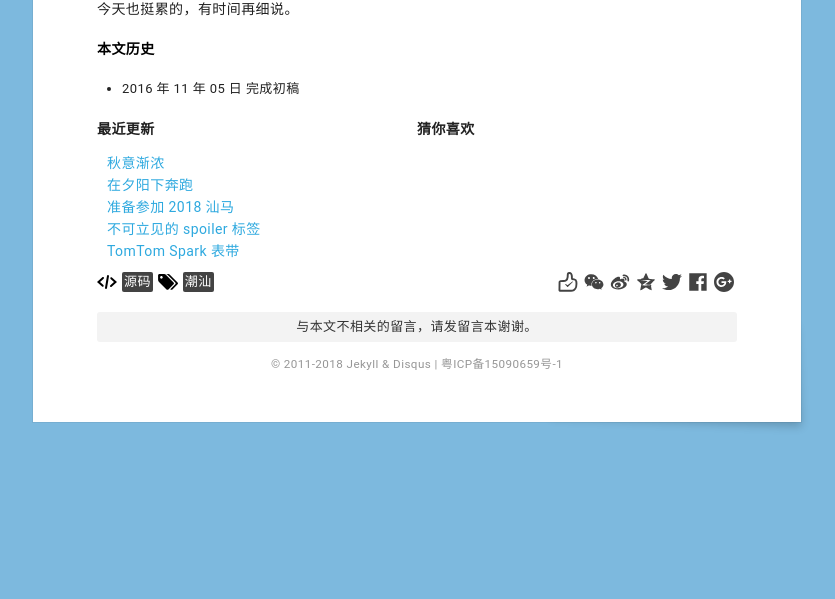
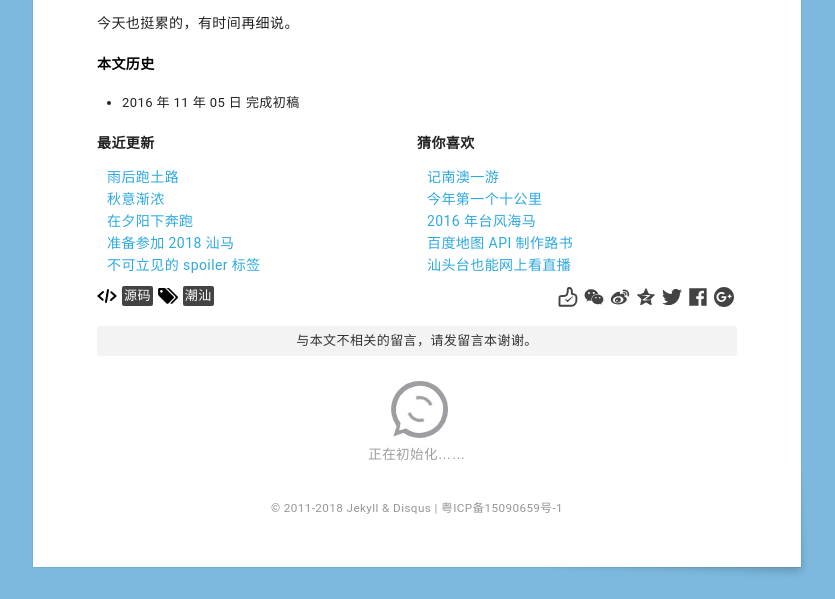
Before and after one commit to fooleap/fooleap.github.io, a Jekyll site: the page built from _posts/2016-11-05-happy-birthday-to-great-grandmother.md, in a window 1280 px wide. Shown: the part 648-1247 px from the top of the page, without its empty margins (223-1058 px from the left). Built offline with Jekyll 4.4.1, drawn with Linux system fonts in a browser that asks for light colours; emoji names are drawn with the system emoji font; some web fonts are replaced; comment, search, counter and statistics services are not loaded; before the commit the page ends 1102 px from its top, so only the background shows below that; some of the changed lines change nothing that is shown; some of the changed text lies outside the part shown; grey boxes are pictures that could not be loaded.

Commit message:
雨后跑土路

```diff
--- a/_includes/head.html
+++ b/_includes/head.html
@@ -32,7 +32,7 @@
                 tongji: '{{ site.tongji }}',
                 analytics: '{{ site.analytics }}',
                 forum: '{{ site.nickname }}',
-                title: '{{ site.title }}'
+                title: "{{ site.title }}"
             },
             page = {
                 layout: '{{ page.layout }}',
--- /dev/null
+++ b/_posts/2018-11-09-running-on-dirt-road-after-the-rain.md
@@ -0,0 +1,96 @@
+---
+layout: post
+title: 雨后跑土路
+date: 2018-11-09 05:22:48+0800
+category: life
+thumb: IMG_PATH/running-on-dirt-road-after-the-rain-05.jpg
+wechat: https://mp.weixin.qq.com/s/Q7wLWM1NoQ6ews47ZakpKQ
+tags: [跑步, 土路]
+---
+
+上次的台风雨跑歇三天，早起也没那么积极。雨后的第一次跑在上周日，无意中跑了一小段土路，或者说是泥路，真是找虐。
+
+记一下流水账，按照惯例先上跑步轨迹：
+
+{% include media.html type="iframe" src="/running-map.html?id=3368c940cf54920d3c9ecc9201f825c5c4fb4f035b53419bcf3c9471839e83c8" %}
+
+那天目的地是跑往南份那边的堤顶折返，原打算在海后桥头拐向南湾。到海后桥头看前面貌似在铺路，就跑到上去看看。海后西宁路在铺路的两边，电线杆右边之前是排水沟，换成排水管道并整条路重新铺上水泥。
+
+![海后西宁路在铺路肩][p1]
+
+看完铺路拐进海后村里去了，心想直接往南跑向南湾。之前也跑过不少次海后，但很少自北往南跑。这次发现海后老厝区里面，像下面这样小巷子挺多的，潮汕应该叫做“胶廊仔”（并不知道正字），这是东西方向的。
+
+![海后的小巷子][p2]
+
+忽然看到一小菜园，感觉很舒服，拍下。
+
+![小菜园][p3]
+
+跑出海后，就没有再绕，直接跑向南湾村的自留地，可是那边现在没铺水泥，到处都是土路。南北向的路偏小，积水较严重还没干，跑过一段之后看前面水太多，就先往西跑一段，再往南跑。
+
+![南湾自留地（向西）][p4]
+
+![南湾自留地（向南）][p5]
+
+比较泥泞的路段没有拍下，经过想着快点远离这个路段。跑泥路真的是找虐，问题不在于会溅水，而在于路本身会变成很滑，得小心翼翼经过。
+
+![南湾自留地（向东）][p6]
+
+突然想起 9 月份和朋友跑过一段泥路，以及 5 月份自己被粘一鞋的泥。
+
+![9 月份跑的泥路][p7]
+
+![5 月份跑的粘一鞋的泥][p8]
+
+言归正传，穿过南湾自留地来到南湾的菜园，跑南湾通往南份的小路，路边风景还不错。
+
+![路边蓝色牵牛花][p9]
+
+![小路拐弯处][p10]
+
+到达南份，南份是湾头最小的村子，人口不到 1 千。几乎挨着金鸿路，离海边较近，且居民区与湾头其他村子不连一起。
+
+![南份][p11]
+
+到达堤顶，这边的土路不泥泞，真好。
+
+![南份附近堤顶][p12]
+
+可以直接看到南澳岛和凤屿，前面就是韩江出海口，这里沿着河堤还有 5 公里才到海边，看到的河对岸的房子是北港。
+
+南份附近好多养殖的池塘，看到一个四周全是鸟，白鹭吗？
+
+![四周都是鸟的池塘][p13]
+
+也不知道是不是我惊扰了它们，一时间全都飞起来，到其他池塘了。
+
+![正在飞起来的鸟群][p14]
+
+![飞起来的鸟群][p15]
+
+下河堤之后，沿着熟悉的路回到了南湾，这朵漂亮的花叫什么呢？
+
+![莲鸿路边漂亮的花][p16]
+
+原本打算跑 8 公里左右，没想到这一圈整整 10 公里，几天没跑还挺累的。
+
+**本文历史**
+
+* 2018 年 11 月 09 日 完成初稿
+
+[p1]: {{ site.IMG_PATH }}/running-on-dirt-road-after-the-rain-01.jpg_640 "海后西宁路在铺路肩"
+[p2]: {{ site.IMG_PATH }}/running-on-dirt-road-after-the-rain-02.jpg_640 "海后的小巷子"
+[p3]: {{ site.IMG_PATH }}/running-on-dirt-road-after-the-rain-03.jpg_640 "小菜园"
+[p4]: {{ site.IMG_PATH }}/running-on-dirt-road-after-the-rain-04.jpg_640 "南湾自留地（向西）"
+[p5]: {{ site.IMG_PATH }}/running-on-dirt-road-after-the-rain-05.jpg_640 "南湾自留地（向南）"
+[p6]: {{ site.IMG_PATH }}/running-on-dirt-road-after-the-rain-06.jpg_640 "南湾自留地（向东）"
+[p7]: {{ site.IMG_PATH }}/running-on-dirt-road-after-the-rain-07.jpg_640 "9 月份跑的泥路"
+[p8]: {{ site.IMG_PATH }}/running-on-dirt-road-after-the-rain-08.jpg_640 "5 月份跑的粘一鞋的泥"
+[p9]: {{ site.IMG_PATH }}/running-on-dirt-road-after-the-rain-09.jpg_640 "路边蓝色牵牛花"
+[p10]: {{ site.IMG_PATH }}/running-on-dirt-road-after-the-rain-10.jpg_640 "小路拐弯处"
+[p11]: {{ site.IMG_PATH }}/running-on-dirt-road-after-the-rain-11.jpg_640 "南份"
+[p12]: {{ site.IMG_PATH }}/running-on-dirt-road-after-the-rain-12.jpg_640 "南份附近堤顶"
+[p13]: {{ site.IMG_PATH }}/running-on-dirt-road-after-the-rain-13.jpg_640 "四周都是鸟的池塘"
+[p14]: {{ site.IMG_PATH }}/running-on-dirt-road-after-the-rain-14.jpg_640 "正在飞起来的鸟群"
+[p15]: {{ site.IMG_PATH }}/running-on-dirt-road-after-the-rain-15.jpg_640 "飞起来鸟群"
+[p16]: {{ site.IMG_PATH }}/running-on-dirt-road-after-the-rain-16.jpg_640 "莲鸿路边漂亮的花"
```
